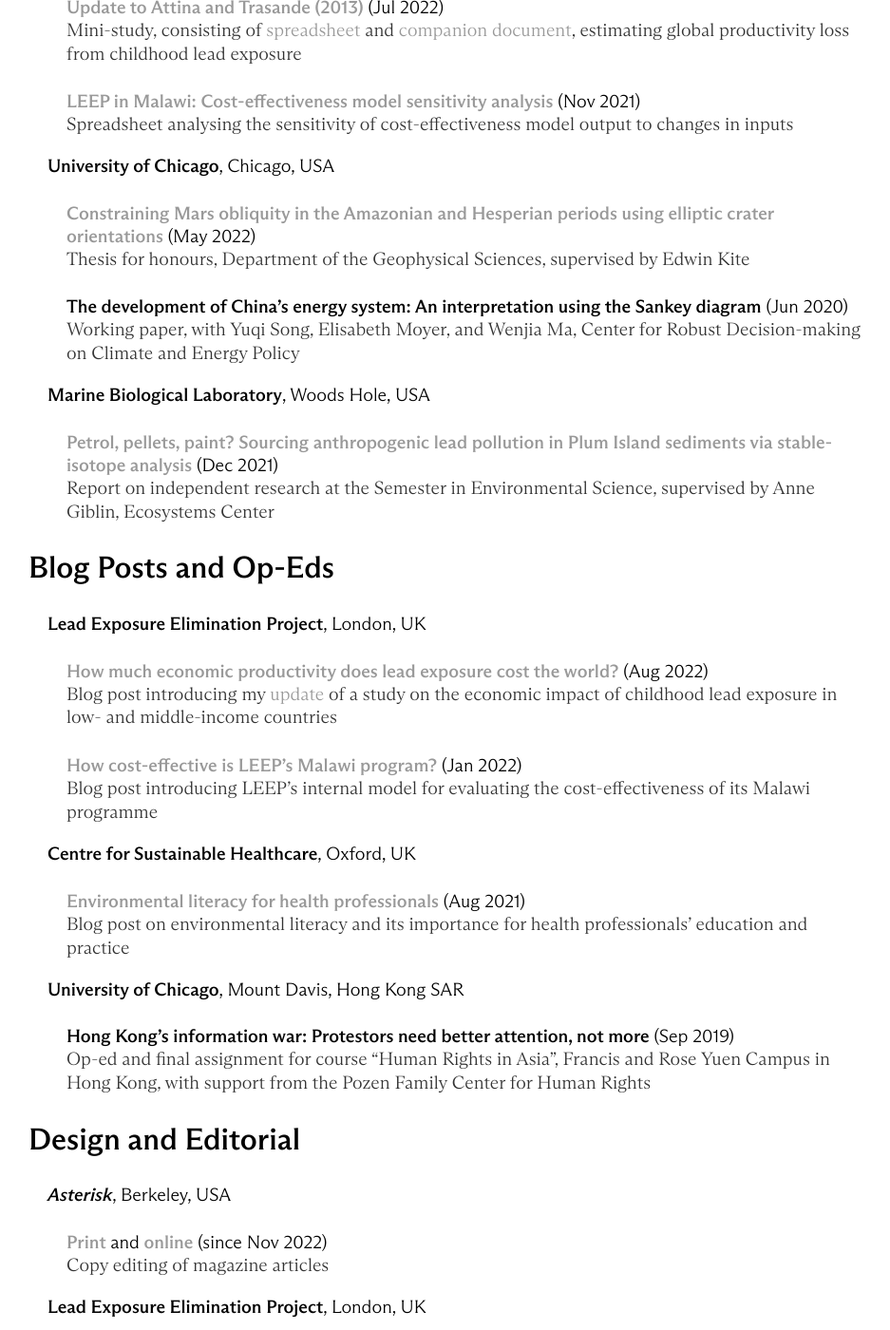
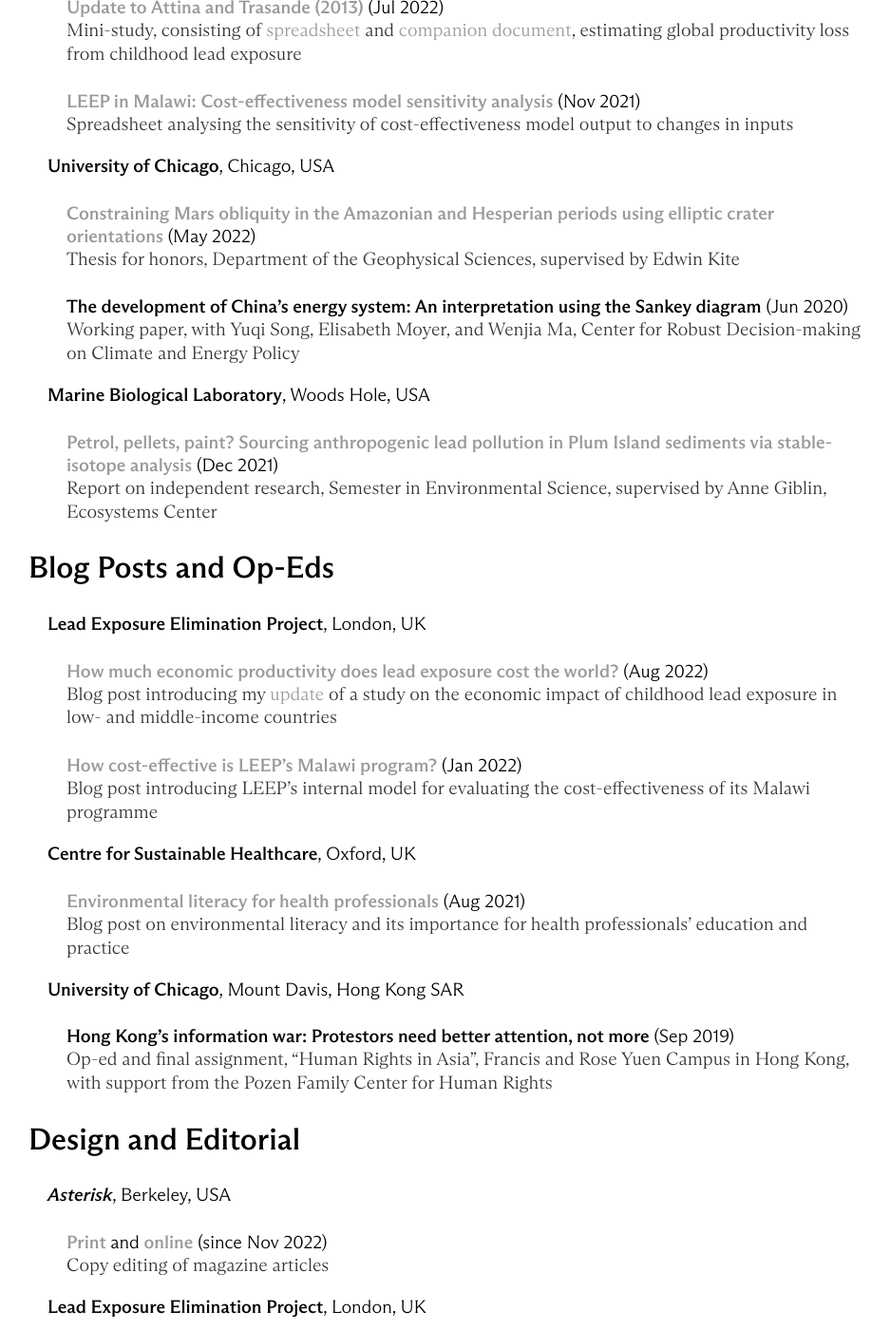
Before and after one commit to y-james-hu/y-james-hu.github.io, a Jekyll site: the page built from projects/index.html, in a window 1280 px wide and 1400 px high, scrolled down 936 px. Shown: the whole window at 95% size, without its empty margins (182-1119 px from the left). Built offline with Jekyll 4.4.1, drawn with Linux system fonts in a browser that asks for light colours.

Commit message:
Update index.html

```diff
--- a/projects/index.html
+++ b/projects/index.html
@@ -34,7 +34,7 @@
     <h3 style="margin-left: 40px">University of Chicago<span style="font-weight:normal">, Chicago, USA</span></h3>
 
       <h4 style="margin-left: 60px"><a href = "uchicago_bs_thesis.pdf">Constraining Mars obliquity in the Amazonian and Hesperian periods using elliptic crater orientations</a><span style="font-weight:normal"> (May 2022)</span></h4>
-      <p style="margin-left: 60px">Thesis for honours, Department of the Geophysical Sciences, supervised by Edwin Kite</p>
+      <p style="margin-left: 60px">Thesis for honors, Department of the Geophysical Sciences, supervised by Edwin Kite</p>
 
       <h4 style="margin-left: 60px">The development of China’s energy system: An interpretation using the Sankey diagram<span style="font-weight:normal"> (Jun 2020)</span></h4>
       <p style="margin-left: 60px">Working paper, with Yuqi Song, Elisabeth Moyer, and Wenjia Ma, Center for Robust Decision-making on Climate and Energy Policy</p>
@@ -42,7 +42,7 @@
     <h3 style="margin-left: 40px">Marine Biological Laboratory<span style="font-weight:normal">, Woods Hole, USA</span></h3>
 
       <h4 style="margin-left: 60px"><a href = "mbl_ses_report.pdf">Petrol, pellets, paint? Sourcing anthropogenic lead pollution in Plum Island sediments via stable-isotope analysis</a><span style="font-weight:normal"> (Dec 2021)</span></h4>
-      <p style="margin-left: 60px">Report on independent research at the Semester in Environmental Science, supervised by Anne Giblin, Ecosystems Center</p>
+      <p style="margin-left: 60px">Report on independent research, Semester in Environmental Science, supervised by Anne Giblin, Ecosystems Center</p>
 
   <h2 style="margin-left: 20px">Blog Posts and Op-Eds</h2>
 
@@ -62,7 +62,7 @@
     <h3 style="margin-left: 40px">University of Chicago<span style="font-weight:normal">, Mount Davis, Hong Kong SAR</span></p>
 
       <h4 style="margin-left: 60px">Hong Kong’s information war: Protestors need better attention, not more<span style="font-weight:normal"> (Sep 2019)</span></h4>
-      <p style="margin-left: 60px">Op-ed and final assignment for course “Human Rights in Asia”, Francis and Rose Yuen Campus in Hong Kong, with support from the Pozen Family Center for Human Rights</p>
+      <p style="margin-left: 60px">Op-ed and final assignment, “Human Rights in Asia”, Francis and Rose Yuen Campus in Hong Kong, with support from the Pozen Family Center for Human Rights</p>
 
   <h2 style="margin-left: 20px">Design and Editorial</h2>
 
```
